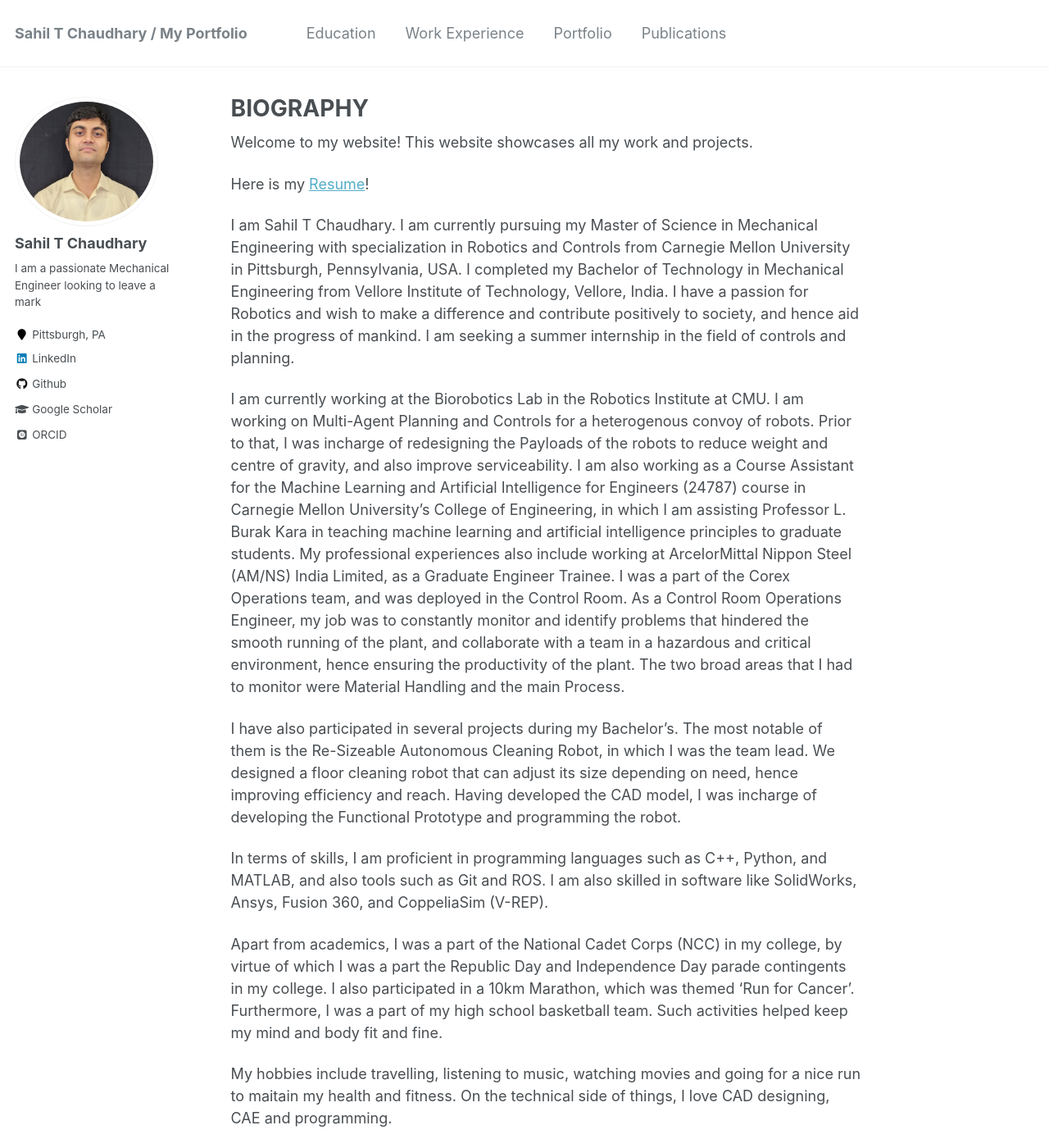
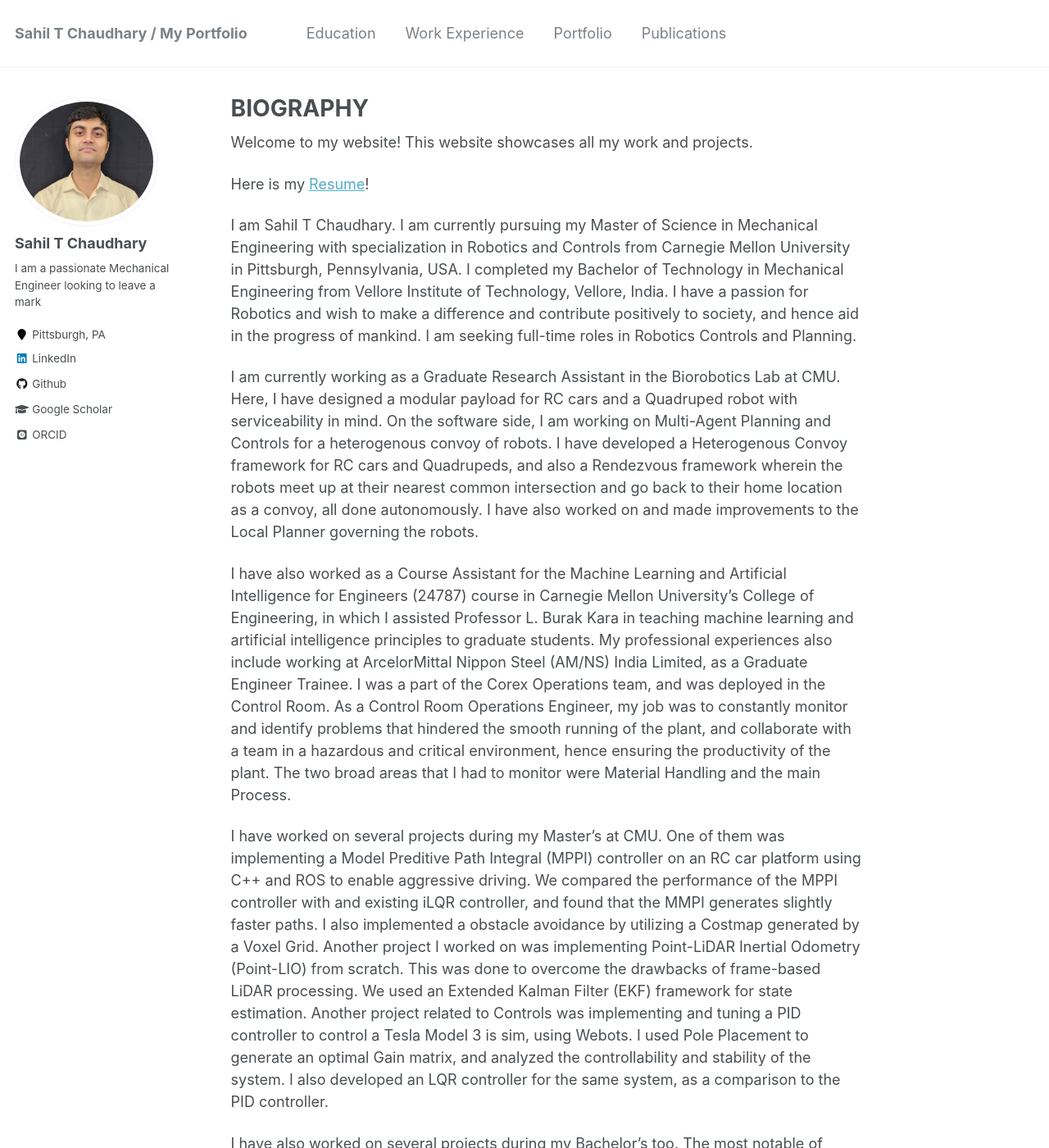
Before and after one commit to SahilTChaudhary/sahiltchaudhary.github.io, a Jekyll site: the page built from _pages/about.md, in a window 1280 px wide and 1400 px high. Shown: the whole window at 82% size. Built offline with Jekyll 4.4.1, drawn with Linux system fonts in a browser that asks for light colours; some web fonts are replaced; some of the changed text lies outside the part shown.

Commit message:
Updated about section and added MPPI

```diff
--- a/_pages/about.md
+++ b/_pages/about.md
@@ -12,16 +12,21 @@ Welcome to my website! This website showcases all my work and projects.
 
 Here is my [Resume](http://sahiltchaudhary.github.io/files/Resume.pdf)!
 
-I am Sahil T Chaudhary. I am currently pursuing my Master of Science in Mechanical Engineering with specialization in Robotics and Controls from Carnegie Mellon University in Pittsburgh, Pennsylvania, USA. I completed my Bachelor of Technology in Mechanical Engineering from Vellore Institute of Technology, Vellore, India.  I have a passion for Robotics and wish to make a difference and contribute positively to society, and hence aid in the progress of mankind. I am seeking a summer internship in the field of controls and planning.
+I am Sahil T Chaudhary. I am currently pursuing my Master of Science in Mechanical Engineering with specialization in Robotics and Controls from Carnegie Mellon University in Pittsburgh, Pennsylvania, USA. I completed my Bachelor of Technology in Mechanical Engineering from Vellore Institute of Technology, Vellore, India.  I have a passion for Robotics and wish to make a difference and contribute positively to society, and hence aid in the progress of mankind. I am seeking full-time roles in Robotics Controls and Planning.
 
-I am currently working at the Biorobotics Lab in the Robotics Institute at CMU. I am working on Multi-Agent Planning and Controls for a heterogenous convoy of robots. Prior to that, I was incharge of redesigning the Payloads of the robots to reduce weight and centre of gravity, and also improve serviceability. I am also working as a Course Assistant for the Machine Learning and Artificial Intelligence for Engineers (24787) course in Carnegie Mellon University's College of Engineering, in which I am assisting Professor L. Burak Kara in teaching machine learning and artificial intelligence principles to graduate students. My professional experiences also include working at ArcelorMittal Nippon Steel (AM/NS) India Limited, as a Graduate Engineer Trainee. I was a part of the Corex Operations team, and was deployed in the Control Room. As a Control Room Operations Engineer, my job was to constantly monitor and identify problems that hindered the smooth running of the plant, and collaborate with a team in a hazardous and critical environment, hence ensuring the productivity of the plant. The two broad areas that I had to monitor were Material Handling and the main Process.
+I am currently working as a Graduate Research Assistant in the Biorobotics Lab at CMU. Here, I have designed a modular payload for RC cars and a Quadruped robot with serviceability in mind. On the software side, I am working on Multi-Agent Planning and Controls for a heterogenous convoy of robots. I have developed a Heterogenous Convoy framework for RC cars and Quadrupeds, and also a Rendezvous framework wherein the robots meet up at their nearest common intersection and go back to their home location as a convoy, all done autonomously. I have also worked on and made improvements to the Local Planner governing the robots.
 
-I have also participated in several projects during my Bachelor's. The most notable of them is the Re-Sizeable Autonomous Cleaning Robot, in which I was the team lead. We designed a floor cleaning robot that can adjust its size depending on need, hence improving efficiency and reach. Having developed the CAD model, I was incharge of developing the Functional Prototype and programming the robot.
+I have also worked as a Course Assistant for the Machine Learning and Artificial Intelligence for Engineers (24787) course in Carnegie Mellon University's College of Engineering, in which I assisted Professor L. Burak Kara in teaching machine learning and artificial intelligence principles to graduate students.
+My professional experiences also include working at ArcelorMittal Nippon Steel (AM/NS) India Limited, as a Graduate Engineer Trainee. I was a part of the Corex Operations team, and was deployed in the Control Room. As a Control Room Operations Engineer, my job was to constantly monitor and identify problems that hindered the smooth running of the plant, and collaborate with a team in a hazardous and critical environment, hence ensuring the productivity of the plant. The two broad areas that I had to monitor were Material Handling and the main Process.
+
+I have worked on several projects during my Master's at CMU. One of them was implementing a Model Preditive Path Integral (MPPI) controller on an RC car platform using C++ and ROS to enable aggressive driving. We compared the performance of the MPPI controller with and existing iLQR controller, and found that the MMPI generates slightly faster paths. I also implemented a obstacle avoidance by utilizing a Costmap generated by a Voxel Grid. Another project I worked on was implementing Point-LiDAR Inertial Odometry (Point-LIO) from scratch. This was done to overcome the drawbacks of frame-based LiDAR processing. We used an Extended Kalman Filter (EKF) framework for state estimation. Another project related to Controls was implementing and tuning a PID controller to control a Tesla Model 3 is sim, using Webots. I used Pole Placement to generate an optimal Gain matrix, and analyzed the controllability and stability of the system. I also developed an LQR controller for the same system, as a comparison to the PID controller.
+
+I have also worked on several projects during my Bachelor's too. The most notable of them is the Re-Sizeable Autonomous Cleaning Robot, in which I was the team lead. This was my Final Semester Project. We designed a floor cleaning robot that can adjust its size depending on need, hence improving efficiency and reach. Having developed the CAD model, I was incharge of developing the Functional Prototype and programming the robot.
 
 In terms of skills, I am proficient in programming languages such as C++, Python, and MATLAB, and also tools such as Git and ROS. I am also skilled in software like SolidWorks, Ansys, Fusion 360, and CoppeliaSim (V-REP).
 
 Apart from academics, I was a part of the National Cadet Corps (NCC) in my college, by virtue of which I was a part the Republic Day and Independence Day parade contingents in my college. I also participated in a 10km Marathon, which was themed 'Run for Cancer'. Furthermore, I was a part of my high school basketball team. Such activities helped keep my mind and body fit and fine.
 
-My hobbies include travelling, listening to music, watching movies and going for a nice run to maitain my health and fitness. On the technical side of things, I love CAD designing, CAE and programming.
+My hobbies include travelling, listening to music, watching movies and going for a nice run to maintain my health and fitness. On the technical side of things, I love CAD designing and programming.
 
 Thank you for taking the time to read my page. I look forward to any opportunities that come my way!
```
Also changed, not shown: _pages/education.md (+2 -2 lines), _pages/industryexperience.md (+4 -0 lines), _portfolio/1_mppi_.md (added, +71 -0 lines), _portfolio/4_resizeableCleaningRobot.md (renamed from _portfolio/1_resizeableCleaningRobot.md, +1 -1 lines), _portfolio/5_prostheticArm.md (renamed from _portfolio/3_prostheticArm.md), _portfolio/6_quadrupedRobot.md (renamed from _portfolio/2_quadrupedRobot.md), _portfolio/7_foldableTreadmill.md (renamed from _portfolio/4_foldableTreadmill.md), images/falco_paths.png (added), images/mppi_car.png (added), images/mppi_odom_plot.png (added), images/mppi_paths.png (added), images/mppi_results_tab1.png (added), images/mppi_results_tab2.png (added), images/mppi_steer_plot.png (added), 1 more files, 1 other file.
